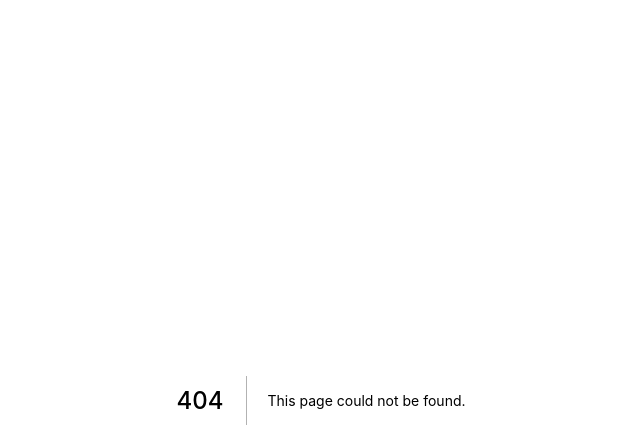
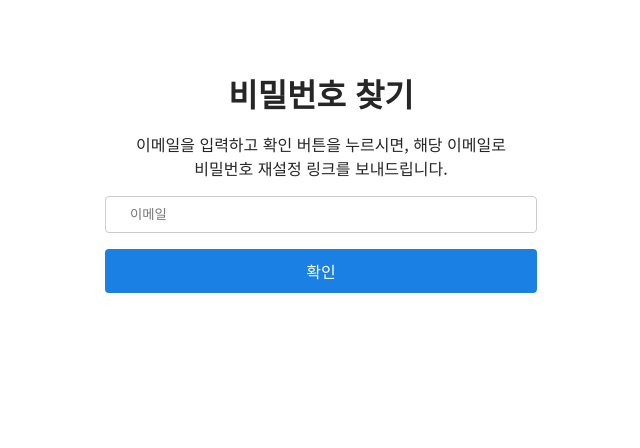
Before and after one commit to Kimkyungmin123/creddit-frontend, a Next.js app: page /find-password in a window 1280 px wide. Before the commit this address had no page. Shown: the top 448 px of the page, without its empty margins (319-959 px from the left). Built offline with nearby package versions, Linux system fonts and the light colour scheme.

Commit message:
refactor: AuthFormProps type , 변수 네이밍 수정, input 속성 변경

```diff
--- a/components/AuthForm/AuthForm.module.css
+++ b/components/AuthForm/AuthForm.module.css
@@ -19,7 +19,7 @@
   outline: solid 0.125rem var(--border);
 }
 
-.authFormBtn {
+.btnName {
   width: 27rem;
   padding: 0.625rem 1.5rem;
   background-color: var(--btn);
@@ -29,6 +29,6 @@
   cursor: pointer;
 }
 
-.authFormBtn:active {
+.btnName:active {
   background-color: var(--btn-active);
 }
--- a/components/AuthForm/AuthForm.tsx
+++ b/components/AuthForm/AuthForm.tsx
@@ -2,20 +2,11 @@ import { useState } from 'react';
 import styles from './AuthForm.module.css';
 
 type AuthFormProps = {
-  emailInput?: string;
-  nicknameInput?: string;
-  passwordInput?: string;
-  authFormBtn: string;
-  type: string;
+  btnName: string;
+  type: 'login' | 'signup' | 'resetPassword' | 'findPassword';
 };
 
-const AuthForm = ({
-  emailInput,
-  nicknameInput,
-  passwordInput,
-  authFormBtn,
-  type,
-}: AuthFormProps) => {
+const AuthForm = ({ btnName, type }: AuthFormProps) => {
   const [email, setEmail] = useState('');
   const [password, setPassword] = useState('');
   const [nickname, setNickname] = useState('');
@@ -28,8 +19,8 @@ const AuthForm = ({
             className={styles.AuthFormInput}
             value={email}
             onChange={(e) => setEmail(e.target.value)}
-            placeholder={emailInput}
-            type="text"
+            placeholder="이메일"
+            type="email"
           />
         )}
 
@@ -38,21 +29,31 @@ const AuthForm = ({
             className={styles.AuthFormInput}
             value={nickname}
             onChange={(e) => setNickname(e.target.value)}
-            placeholder={nicknameInput}
+            placeholder="닉네임"
             type="text"
           />
         )}
 
-        {type !== 'findPassword' && (
+        {(type === 'signup' || type === 'login') && (
           <input
             className={styles.AuthFormInput}
             type="password"
-            placeholder={passwordInput}
+            placeholder="비밀번호"
             value={password}
             onChange={(e) => setPassword(e.target.value)}
           />
         )}
-        <button className={styles.authFormBtn}>{authFormBtn}</button>
+
+        {type === 'resetPassword' && (
+          <input
+            className={styles.AuthFormInput}
+            type="password"
+            placeholder="새 비밀번호"
+            value={password}
+            onChange={(e) => setPassword(e.target.value)}
+          />
+        )}
+        <button className={styles.btnName}>{btnName}</button>
       </form>
     </div>
   );
--- a/components/NonLogin/NonLogin.tsx
+++ b/components/NonLogin/NonLogin.tsx
@@ -5,7 +5,7 @@ const NonLogin = () => {
   return (
     <div className={styles.nonLogin}>
       <span className={styles.forgotPW}>
-        <Link href="/FindPassword">
+        <Link href="/find-password">
           <a aria-label="비밀번호 찾기">비밀번호를 잊으셨습니까?</a>
         </Link>
       </span>
--- a/pages/FindPassword.tsx
+++ b/pages/find-password.tsx
@@ -1,18 +1,18 @@
 import type { NextPage } from 'next';
 import AuthForm from '../components/AuthForm';
 import Layout from '../components/Layout';
-import styles from '../styles/FindPassword.module.css';
+import styles from '../styles/find-password.module.css';
 
 const FindPassword: NextPage = () => {
   return (
     <Layout title="creddit: 비밀번호 찾기">
-      <div className={styles.FindPasswordcontainer}>
+      <div className={styles.FindPasswordContainer}>
         <h1>비밀번호 찾기</h1>
         <div className={styles.FindPasswordText}>
           <p>이메일을 입력하고 확인 버튼을 누르시면, 해당 이메일로</p>
           <p>비밀번호 재설정 링크를 보내드립니다.</p>
         </div>
-        <AuthForm type="findPassword" emailInput="이메일" authFormBtn="확인" />
+        <AuthForm type="findPassword" btnName="확인" />
       </div>
     </Layout>
   );
--- a/pages/reset-password.tsx
+++ b/pages/reset-password.tsx
@@ -8,11 +8,7 @@ const resetPassword: NextPage = () => {
     <Layout title="creddit: 비밀번호 찾기">
       <div className={styles.resetPasswordContainer}>
         <h1>비밀번호 재설정</h1>
-        <AuthForm
-          type="resetPassword"
-          authFormBtn="확인"
-          passwordInput="새 비밀번호"
-        />
+        <AuthForm type="resetPassword" btnName="확인" />
       </div>
     </Layout>
   );
--- a/styles/FindPassword.module.css
+++ b/styles/find-password.module.css
@@ -1,4 +1,4 @@
-.FindPasswordcontainer {
+.FindPasswordContainer {
   background-color: var(--bg-page2);
   display: flex;
   flex-direction: column;
```
Also changed, not shown: pages/login.tsx (+1 -6 lines), pages/signup.tsx (+1 -8 lines).
